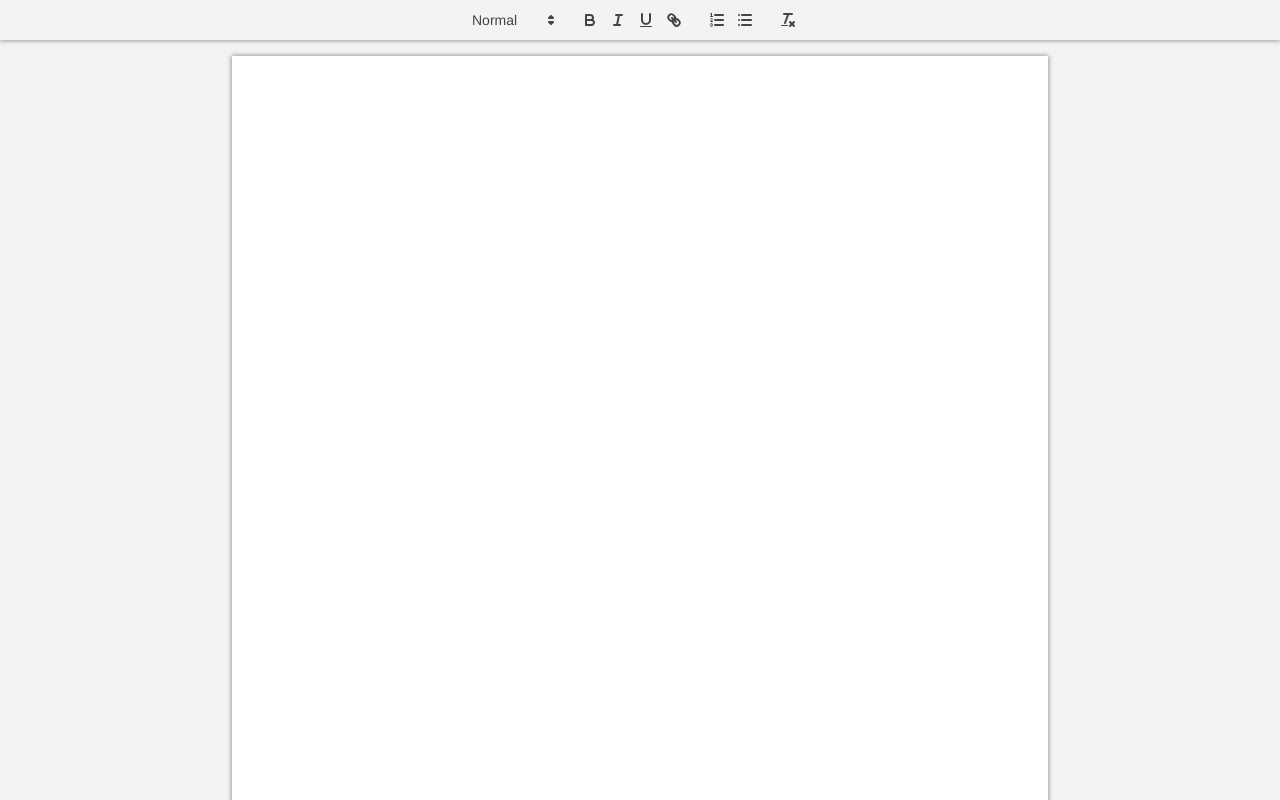
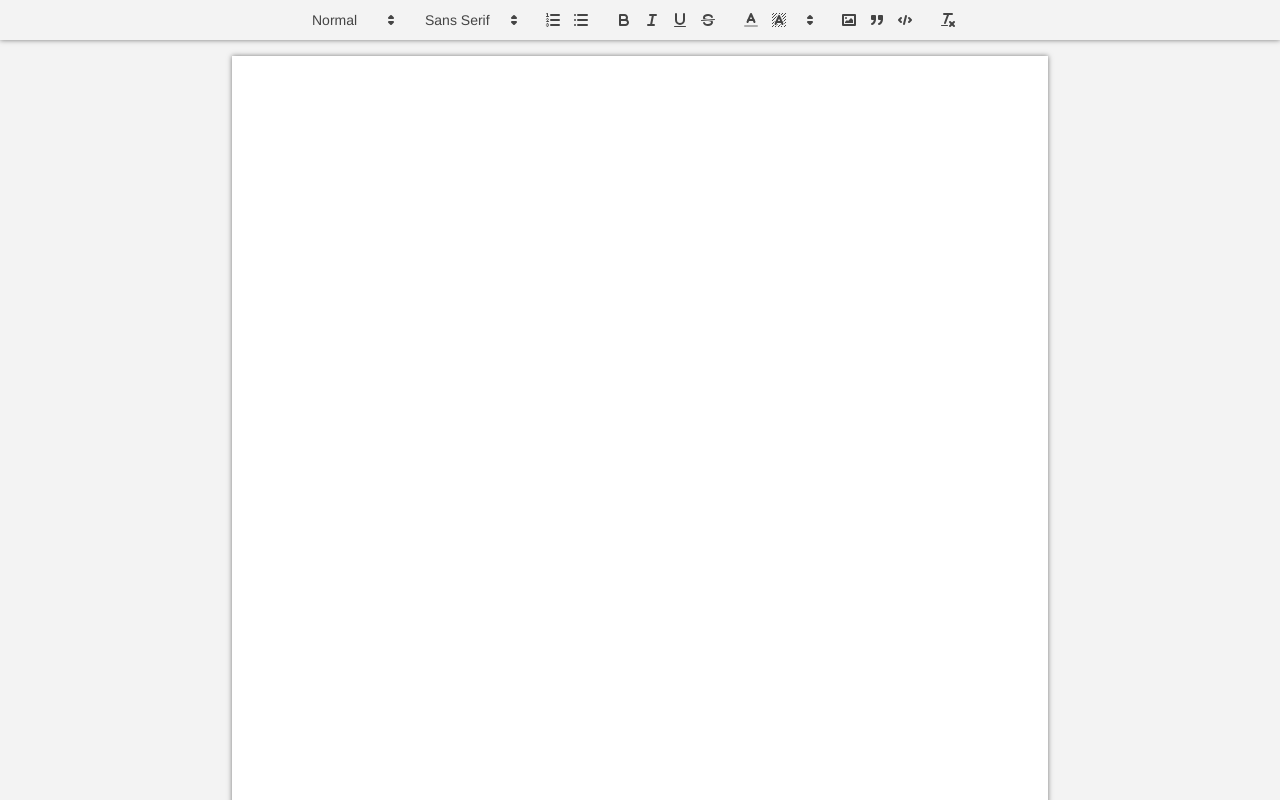
Before and after one commit to Samikmalhotra/Google-Docs-using-Socket.io, a React (Create React App) app in the folder client/: page / in a window 1280 px wide. Shown: the top 800 px of the page. Built offline with nearby package versions, Linux system fonts and the light colour scheme.

Commit message:
added toolbar options

```diff
--- a/client/src/components/TextEditor.jsx
+++ b/client/src/components/TextEditor.jsx
@@ -1,6 +1,18 @@
 import React, { useCallback, useEffect, useRef } from 'react'
 import Quill from 'quill'
 import 'quill/dist/quill.snow.css'
+
+const TOOLBAR_OPTIONS = [
+    [{header: [1, 2,3,4,5,6, false]}],
+    [{font: []}],
+    [{list: 'ordered'},{list: 'bullet'}],
+    ["bold","italic","underline","strike"],
+    [{color: []},{background: []}],
+    [{link: []}],
+    ["image","blockquote","code-block"],
+    ["clean"]
+]
+
 
 const TextEditor = () => {
 
@@ -10,7 +22,7 @@
         wrapper.innerHTML = ''
         const editor = document.createElement('div');
         wrapper.append(editor);
-        new Quill(editor,{theme: "snow"})
+        new Quill(editor,{theme: "snow", modules:{toolbar: TOOLBAR_OPTIONS}})
     },[])
     return (
         <div id='editor' ref={wrapperRef}>
```
